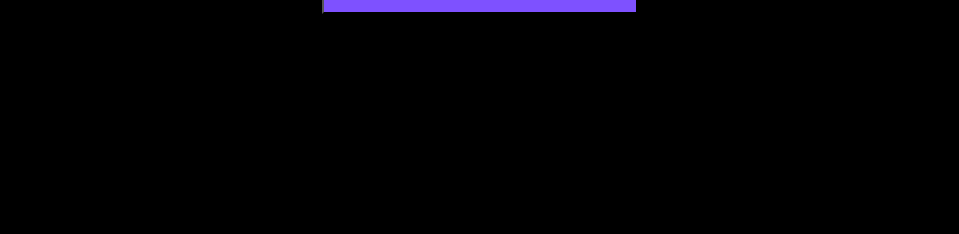
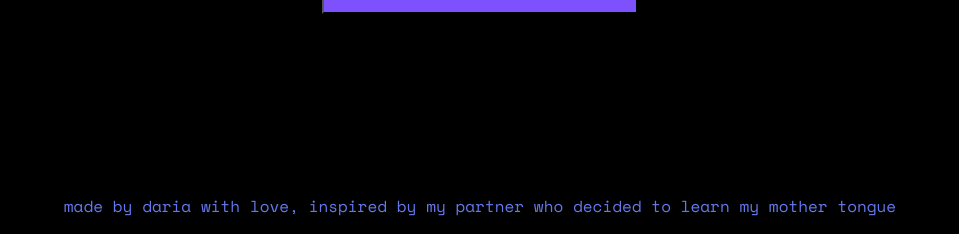
Before and after one commit to piggydoughnut/learnmylanguage, a Django app: page / in a window 1280 px wide. Shown: the part 1703-1937 px from the top of the page, without its empty margins (160-1119 px from the left). Before the commit the page ends 1717 px from the top, so only its background shows below. Run offline with Django 3.2, Linux system fonts and the light colour scheme; style sheets or scripts are compiled from the project's sources; some libraries are stand-ins or nearby versions.

Commit message:
footnote

```diff
--- a/learnmylanguage/static/learnmylanguage/scss/index.scss
+++ b/learnmylanguage/static/learnmylanguage/scss/index.scss
@@ -167,3 +167,11 @@ button {
   height: 76px;
   width: 316px;
 }
+
+#footnote {
+  bottom: 0px;
+  margin-top: 10%;
+  font-size: 16px;
+  color: #6379ED;
+  text-align: center;
+}
--- a/learnmylanguage/templates/learnmylanguage/index.html
+++ b/learnmylanguage/templates/learnmylanguage/index.html
@@ -78,6 +78,8 @@
     </div>
 
     <button type="button">Enter the game</button>
+
+    <p id="footnote">made by daria with love, inspired by my partner who decided to learn my mother tongue</p>
   </div>
 
 </body>
```
